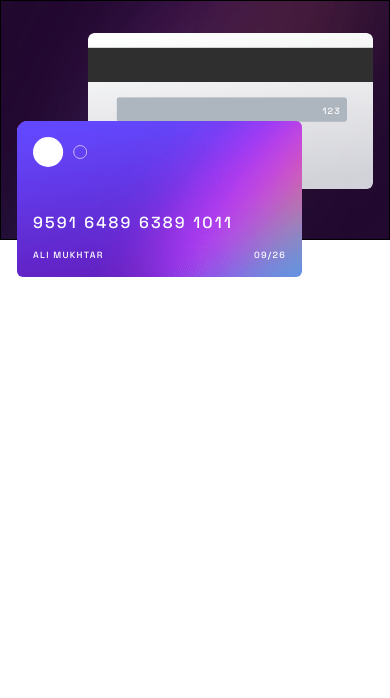
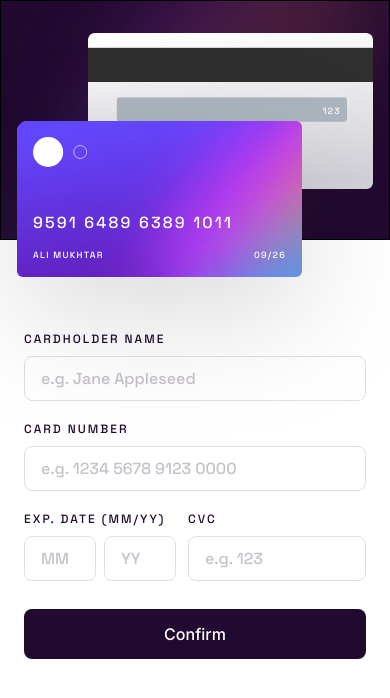
Before and after one commit to alimukhtar53/frontend-mentor-004, a Next.js app: page / in a window 390 px wide. Shown: the top 698 px of the page. Built offline with nearby package versions, Linux system fonts and the light colour scheme.

Commit message:
completed design of first screen for mobile

```diff
--- a/app/components/CardDetails.tsx
+++ b/app/components/CardDetails.tsx
@@ -12,6 +12,7 @@ function CardDetails() {
   const bgback = "/assets/images/bg-card-back.png";
 
   return (
+    <>
       <CardWrapper>
         <Header bgmobile={bgmobile}>
           <CardsContainer>
@@ -31,6 +32,7 @@ function CardDetails() {
           </CardsContainer>
         </Header>
       </CardWrapper>
+    </>
   );
 }
 
@@ -92,6 +94,7 @@ const CardFront = styled.div<{ bgfront: string }>`
   display: flex;
   flex-direction: column;
   justify-content: space-between;
+  filter: drop-shadow(0px 39px 60px rgba(0, 0, 0, 0.14));
 `;
 
 const Details = styled.div`
--- /dev/null
+++ b/app/components/Form.tsx
@@ -0,0 +1,111 @@
+"use client";
+import React from "react";
+import Spacer from "./ui-elements/Spacer";
+import styled from "styled-components";
+import Button from "./ui-elements/Button";
+
+function Form() {
+  return (
+    <FormWrapper>
+      <Spacer value={91} />
+      <Label>Cardholder Name</Label>
+      <InputWrapper placeholder="e.g. Jane Appleseed"></InputWrapper>
+      <Spacer value={20}></Spacer>
+      <Label>Card Number</Label>
+      <InputWrapper placeholder="e.g. 1234 5678 9123 0000"></InputWrapper>
+      <Spacer value={20}></Spacer>
+      <div className="input-footer">
+        <div className="expiry">
+          <Label>Exp. Date (MM/YY)</Label>
+          <div className="expiry-container">
+            <InputWrapper placeholder="MM"></InputWrapper>
+            <InputWrapper placeholder="YY"></InputWrapper>
+          </div>
+        </div>
+        <div className="cvc">
+          <Label>CVC</Label>
+          <InputWrapper placeholder="e.g. 123"></InputWrapper>
+        </div>
+      </div>
+      <Spacer value={28} />
+      <Button>Confirm</Button>
+    </FormWrapper>
+  );
+}
+
+const FormWrapper = styled.div`
+  padding: 0 24px;
+
+  .input-footer {
+    display: flex;
+    gap: 12px;
+  }
+
+  .expiry {
+    min-width: 152px;
+  }
+  .cvc {
+    width: 100%;
+  }
+  .expiry-container {
+    display: flex;
+    gap: 8px;
+
+    input {
+      width: 72px !important;
+    }
+  }
+`;
+
+const Label = styled.p`
+  color: var(--Deep-Violet, #21092f);
+  font-feature-settings: "clig" off, "liga" off;
+
+  font-family: Space Grotesk;
+  font-size: 12px;
+  font-style: normal;
+  font-weight: 500;
+  line-height: normal;
+  letter-spacing: 2px;
+  text-transform: uppercase;
+  margin-bottom: 9px;
+`;
+
+const InputWrapper = styled.input`
+  width: 100%;
+  height: 45px;
+  flex-shrink: 0;
+  border-radius: 8px;
+  border: 1px solid var(--Light-Grey, #dfdee0);
+  background: var(--White, #fff);
+  padding: 12px 16px;
+  color: var(--Deep-Violet, #21092f);
+  font-feature-settings: "clig" off, "liga" off;
+
+  /* Heading (L) */
+  font-family: Space Grotesk;
+  font-size: 1rem;
+  font-style: normal;
+  font-weight: 500;
+  line-height: normal;
+
+  &:focus {
+    border: 1px solid #6348fe;
+    outline: none;
+  }
+
+  &::placeholder {
+    color: var(--Deep-Violet, #21092f);
+    font-feature-settings: "clig" off, "liga" off;
+
+    /* Heading (L) */
+    font-family: Space Grotesk;
+    font-size: 1rem;
+    font-style: normal;
+    font-weight: 500;
+    line-height: normal;
+    opacity: 0.25;
+  }
+`;
+
+export default Form;
--- /dev/null
+++ b/app/components/ui-elements/Button.tsx
@@ -0,0 +1,31 @@
+import React from "react";
+import styled from "styled-components";
+
+interface Props {
+  children?: React.ReactNode;
+}
+
+function Button({ children }: Props) {
+  return <ButtonWrapper>{children}</ButtonWrapper>;
+}
+
+const ButtonWrapper = styled.button`
+  border-radius: 8px;
+  background: var(--Deep-Violet, #21092f);
+  text-align: center;
+  width: 100%;
+  padding: 15px 0;
+
+  color: var(--White, #fff);
+  font-feature-settings: "clig" off, "liga" off;
+
+  /* Heading (L) */
+  font-size: 1rem;
+  font-style: normal;
+  font-weight: 500;
+  line-height: normal;
+  outline: unset;
+  border: unset;
+`;
+
+export default Button;
--- /dev/null
+++ b/app/components/ui-elements/Spacer.tsx
@@ -0,0 +1,17 @@
+"use client";
+import styled from "styled-components";
+
+interface Props {
+  value: Number;
+}
+
+function Spacer({ value }: Props) {
+  return <SpacerWrapper value={value}></SpacerWrapper>;
+}
+
+const SpacerWrapper = styled.div<{ value: Number }>`
+  width: ${(props) => props.value + "px"};
+  height: ${(props) => props.value + "px"};
+`;
+
+export default Spacer;
--- a/app/globals.css
+++ b/app/globals.css
@@ -16,7 +16,7 @@
   --White: #fff;
   --Light-Grey: #dfdee0;
   --Red: #ff5050;
-  --Gradient: hsl(249, 99%, 64%) to hsl(278, 94%, 30%);
+  --Gradient: linear-gradient(to right, hsl(249, 99%, 64%), hsl(278, 94%, 30%));
 }
 
 @media (prefers-color-scheme: dark) {
--- a/app/page.tsx
+++ b/app/page.tsx
@@ -1,5 +1,11 @@
 import CardDetails from "./components/CardDetails";
+import Form from "./components/Form";
 
 export default function Home() {
-  return <CardDetails></CardDetails>;
+  return (
+    <>
+      <CardDetails />
+      <Form></Form>
+    </>
+  );
 }
```
Lines whose indentation alone changed are shown as unchanged.
